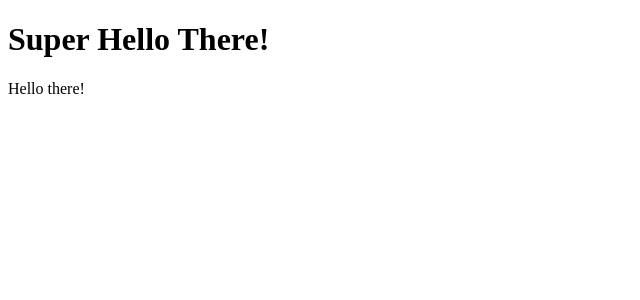
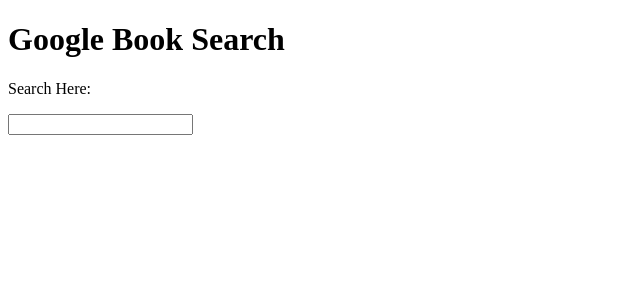
Before and after one commit to EricRubio589/book-search, a React (Create React App) app: page / in a window 1280 px wide. Shown: the top 300 px of the page, without its empty margins (0-640 px from the left). Built offline with nearby package versions, Linux system fonts and the light colour scheme.

Commit message:
Mostly functional structure

```diff
--- a/src/bookApp.js
+++ b/src/bookApp.js
@@ -1,12 +1,14 @@
 import React from 'react';
+import Header from './header';
 
-function BookApp() {
+class BookApp extends React.Component {
+  render() {
   return (
     <main className='bookApp'>
-        <h1>Super Hello There!</h1>
-      <p>Hello there!</p>
+        <Header />
     </main>
   );
+  }
 }
 
 export default BookApp;
--- /dev/null
+++ b/src/header.js
@@ -0,0 +1,15 @@
+import React from 'react';
+import ResultsList from './resultsList'
+
+
+function Header() {
+    return (
+        <div>
+            <h1>Google Book Search</h1>
+            <ResultsList />
+
+        </div>
+    )
+}
+
+export default Header;
--- a/src/resultsList.js
+++ b/src/resultsList.js
@@ -0,0 +1,12 @@
+import React from 'react';
+
+function ResultsList() {
+    return (
+        <div>
+            <p>Search Here:</p>
+            <input></input>
+        </div>
+    )
+}
+
+export default ResultsList;
```
